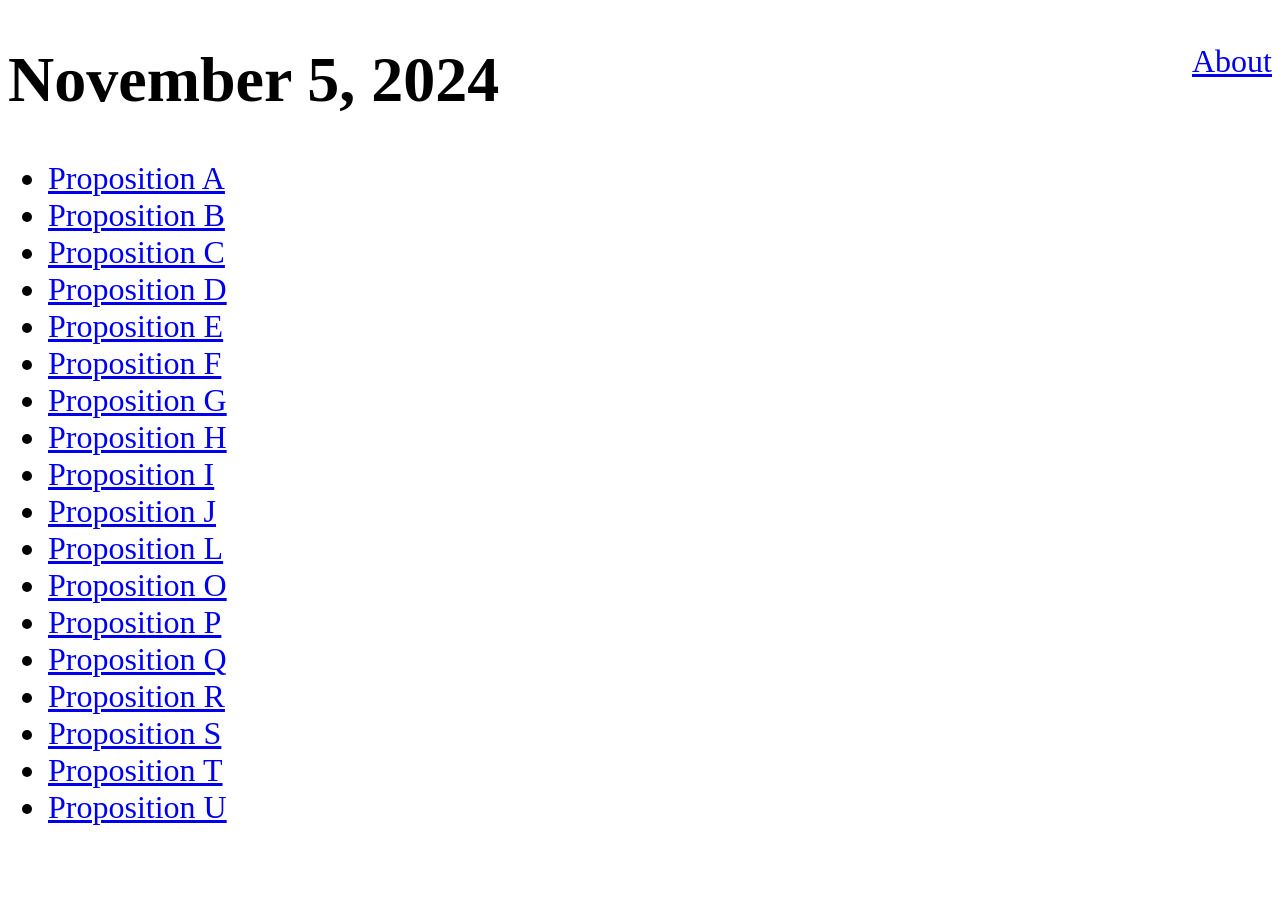
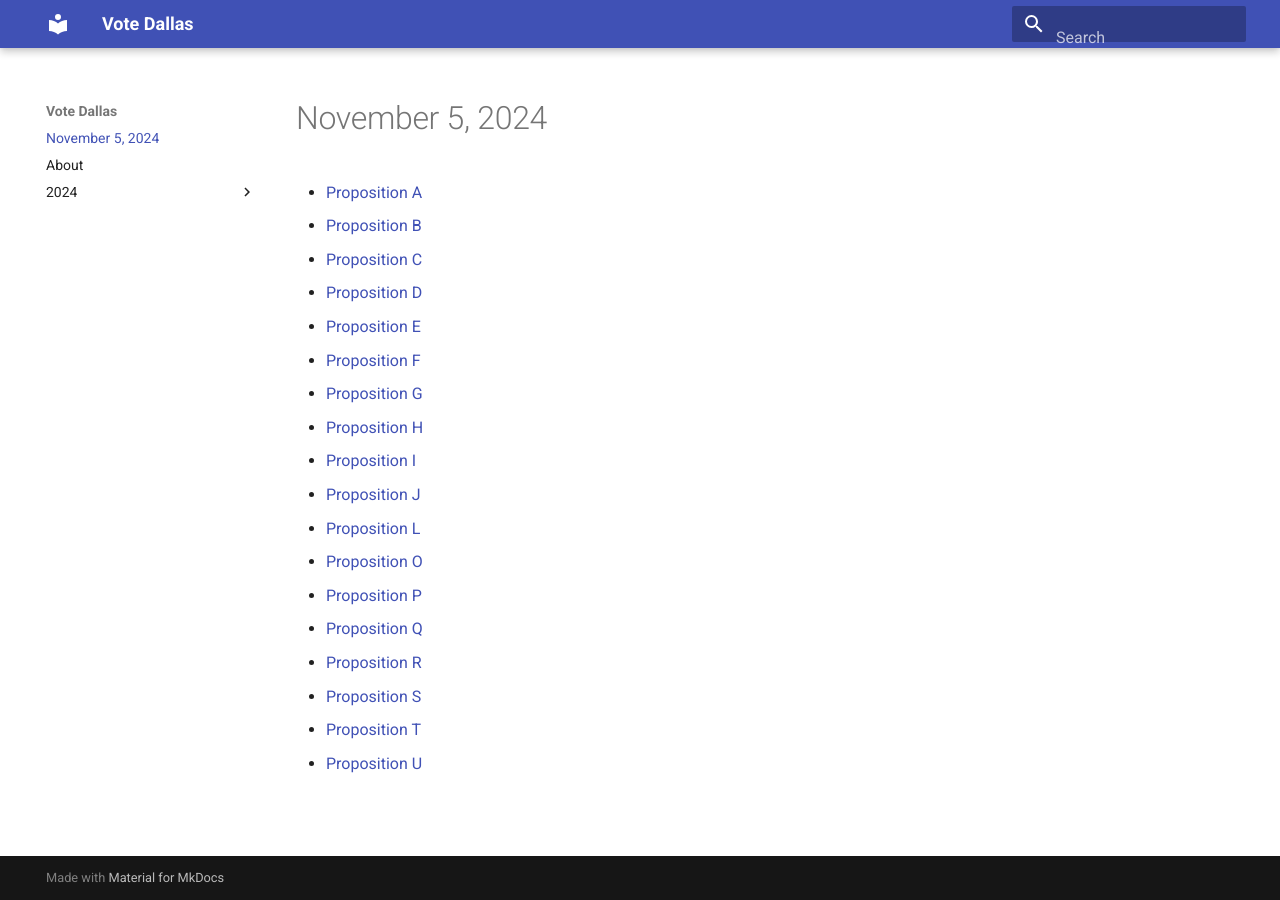
Before and after one commit to pgriess/votedallas, an MkDocs documentation site: the page built from docs/index.md, in a window 1280 px wide. Built offline with MkDocs 1.6.1 and Material for MkDocs 9.7.7, drawn with Linux system fonts in a browser that asks for light colours.

Commit message:
Switch to mkdocs-material theme
- This just looks less amateur, even if it's kind of generic

```diff
--- a/mkdocs.yml
+++ b/mkdocs.yml
@@ -4,8 +4,12 @@ markdown_extensions:
   - attr_list
 
 theme:
-  name: null
-  custom_dir: theme/
+  name: material
 
-watch:
-  - theme
+extra_css:
+  - css/site.css
+
+extra:
+  analytics:
+    provider: google
+    property: G-LEGEFL2H8J
--- a/requirements.txt
+++ b/requirements.txt
@@ -1,2 +1,3 @@
 awscli==1.35.16
 mkdocs==1.6.1
+mkdocs-material==9.5.43
--- a/theme/main.html
+++ /dev/null
@@ -1,39 +0,0 @@
-<!DOCTYPE html>
-<html>
-
-<head>
-    <!-- Google tag (gtag.js) -->
-    <script async src="https://www.googletagmanager.com/gtag/js?id=G-LEGEFL2H8J"></script>
-    <script>
-        window.dataLayer = window.dataLayer || [];
-        function gtag() { dataLayer.push(arguments); }
-        gtag('js', new Date());
-
-        gtag('config', 'G-LEGEFL2H8J');
-    </script>
-
-    <title>{% if page.title %}{{ page.title }} - {% endif %}{{ config.site_name }}</title>
-    <link href="/css/site.css" rel="stylesheet">
-    {%- for path in config.extra_css %}
-    <link href="{{ path | url }}" rel="stylesheet">
-    {%- endfor %}
-</head>
-
-<body>
-    <a href="/about" class="rightHeader">About</a>
-
-    {# Only render the link back to the home page if that's not where we are right now #}
-    {% if not page.is_homepage %}
-    <a href="/">{{ config.site_name }}</a>
-    &gt;
-    {{ page.title }}
-    {% endif %}
-
-    {{ page.content }}
-
-    {%- for script in config.extra_javascript %}
-    {{ script | script_tag }}
-    {%- endfor %}
-</body>
-
-</html>
```
Also changed, not shown: docs/css/site.css (renamed from theme/css/site.css).
